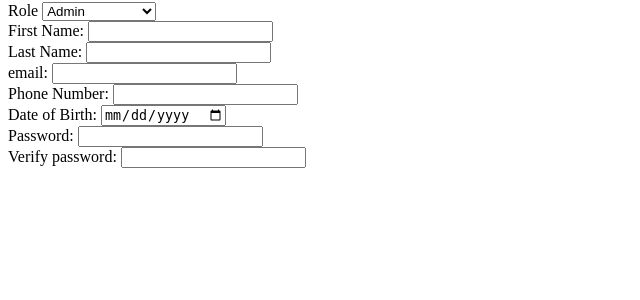
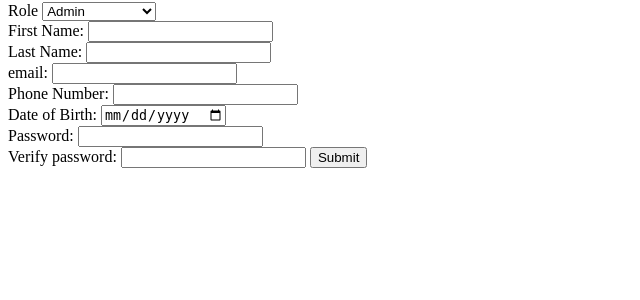
Before and after one commit to tjusticelee/2020-fall-final, a PHP site: page /register.php in a window 1280 px wide. Shown: the part 96-396 px from the top of the page, without its empty margins (0-640 px from the left). Run offline with PHP 8.4, Linux system fonts and the light colour scheme.

Commit message:
make submit buttons for login and register page

```diff
--- a/login.html
+++ b/login.html
@@ -14,6 +14,8 @@
         <br>
       <label for="password">Password:</label>
       <input type="text" name="password1" value="">
+
+      <input id="submit" type="submit" value="Submit">
     </form>
 
   </body>
--- a/register.php
+++ b/register.php
@@ -42,6 +42,8 @@ echo <<< "EOT"
         <br>
       <label for="vpassword">Verify password:</label>
       <input type="text" name="password1" value="">
+
+      <input id="submit" type="submit" value="Submit">
     </form>
   </body>
 </html>
```
